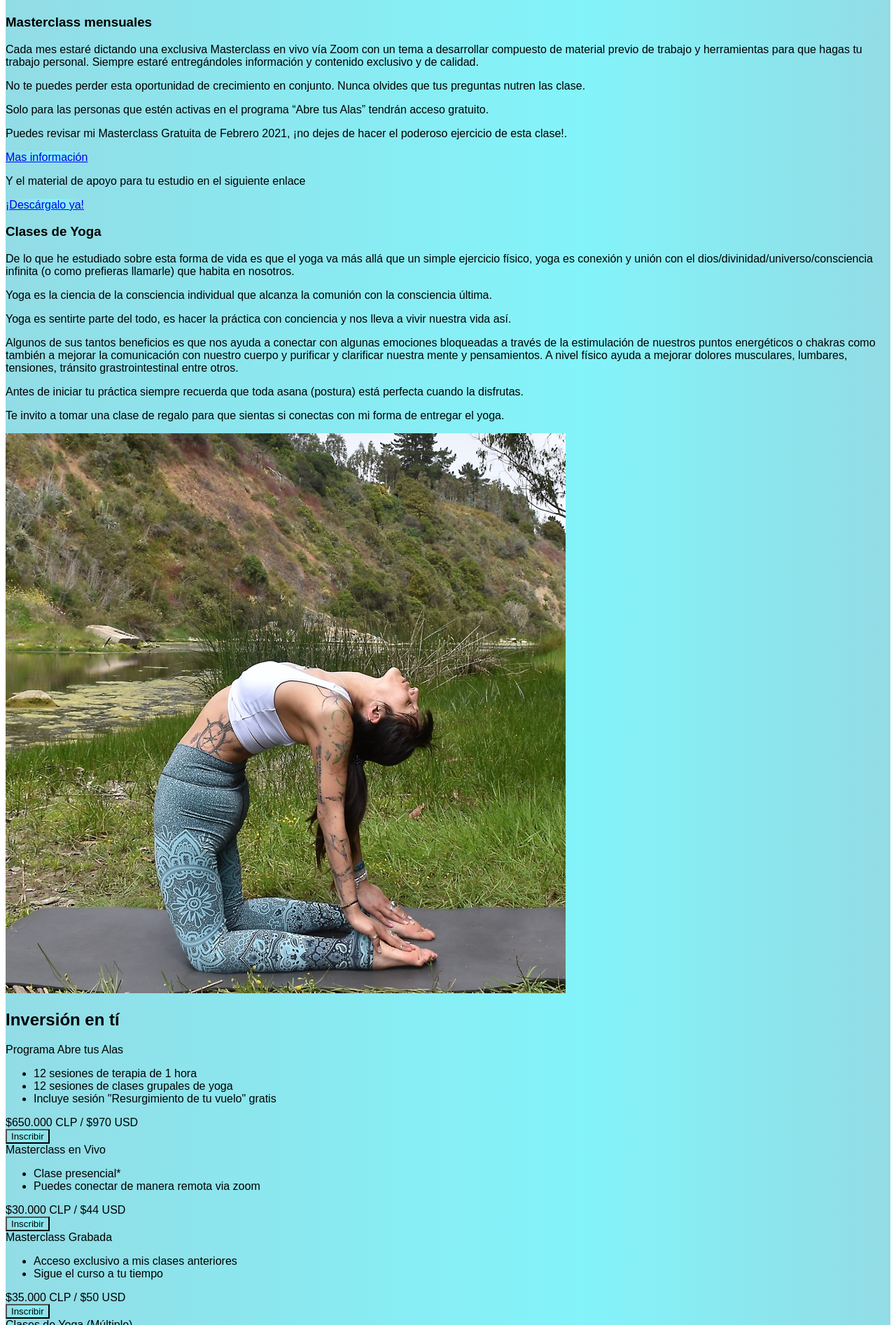
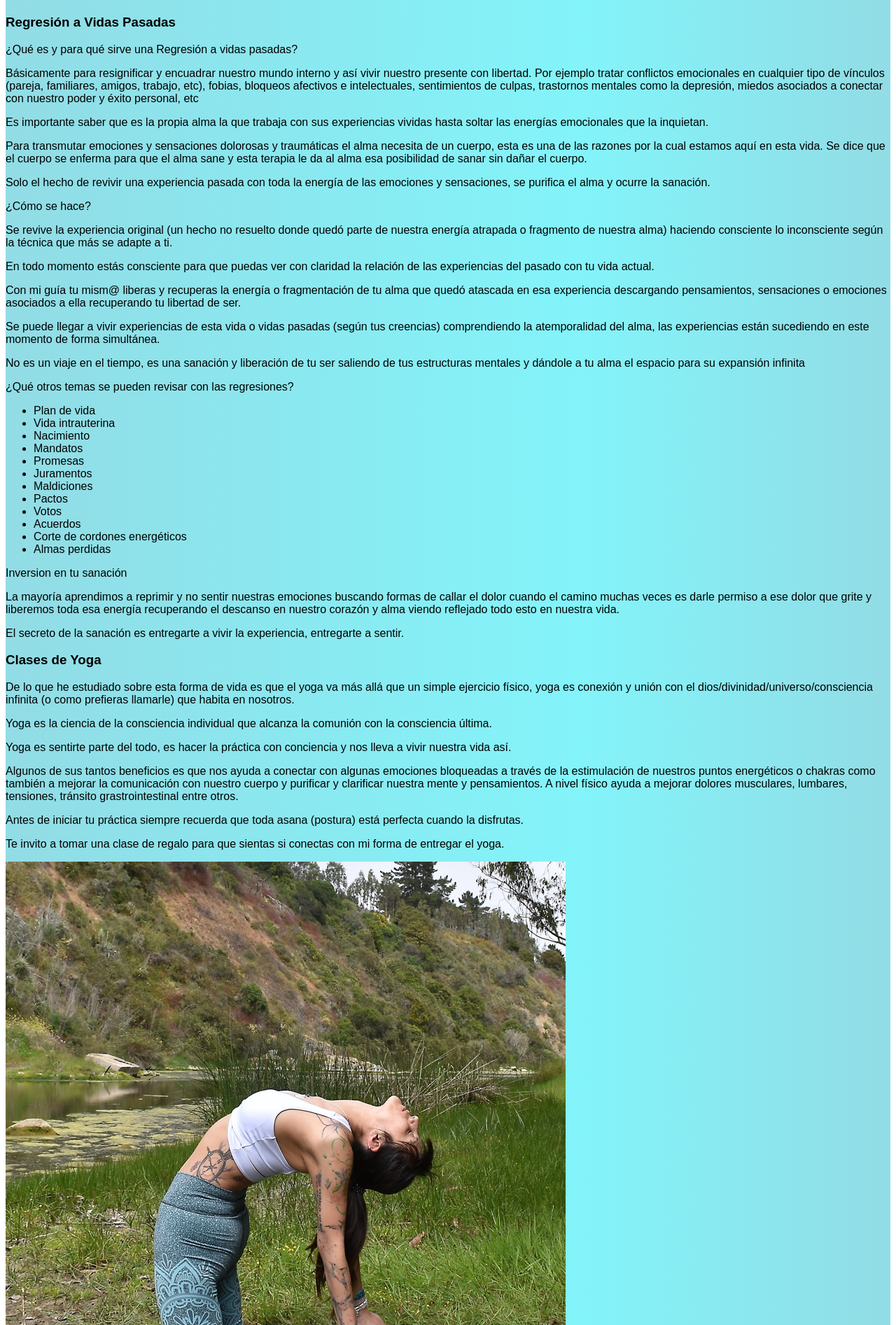
Before and after one commit to aotarola/cotarola, a Next.js app: page / in a window 1280 px wide. Shown: the part 4487-6380 px from the top of the page at 70% size. Built offline with nearby package versions, Linux system fonts and the light colour scheme.

Commit message:
add new service

```diff
--- a/pages/components/Pricing.tsx
+++ b/pages/components/Pricing.tsx
@@ -1,9 +1,14 @@
 import { FunctionComponent } from 'react'
-const toCalendly = (): void => {
-  window.location.href = 'https://calendly.com/claudiaotarola'
+
+const toCalendly = (id): void => {
+  let base ='https://calendly.com/claudiaotarola/'
+  if(id === 'regresion'){
+    base = `${base}regresion-a-vidas-pasadas-rvp`
+  }
+  window.location.href = base
 }
 
-const toForm = (): void => {
+const toForm = (event): void => {
   window.location.href = '#contactme'
 }
 const services = [
@@ -16,28 +21,20 @@ const services = [
       'Incluye sesión "Resurgimiento de tu vuelo" gratis',
     ],
     redirect: toCalendly,
-    priceBefore: null,
-    price: '$650.000 CLP / $970 USD',
+    priceBefore: '$650.000 CLP / $970 USD',
+    price: '$520.000 CLP / $776 USD',
     actionText: 'Inscribir',
-    discountOff: '*Precio valido solo hasta el 30 de Abril',
+    discountOff: '*Precio válido solo hasta el 30 de Septiembre',
   },
   {
-    id: 'masterclass-vivo',
-    name: 'Masterclass en Vivo',
-    whatsIncluded: ['Clase presencial*', 'Puedes conectar de manera remota via zoom'],
+    id: 'regresion',
+    name: 'Regresión a Vidas Pasadas',
+    whatsIncluded: ['Sesiones de 2 horas aprox.'],
     redirect: toCalendly,
-    priceBefore: null,
-    price: '$30.000 CLP / $44 USD',
+    priceBefore: '$60.000 CLP / $90 USD',
+    price: '$36.000 CLP / $54 USD',
     actionText: 'Inscribir',
-  },
-  {
-    id: 'masterclass-grabada',
-    name: 'Masterclass Grabada',
-    whatsIncluded: ['Acceso exclusivo a mis clases anteriores', 'Sigue el curso a tu tiempo'],
-    redirect: toCalendly,
-    priceBefore: null,
-    price: '$35.000 CLP / $50 USD',
-    actionText: 'Inscribir',
+    discountOff: '*Precio válido solo hasta el 30 de Septiembre',
   },
   {
     id: 'yoga',
@@ -92,7 +89,7 @@ const Pricing: FunctionComponent = () => {
                 </div>
                 <div className="flex items-center justify-center">
                   <button
-                    onClick={service.redirect}
+                    onClick={() => service.redirect(service.id)}
                     className="mx-auto lg:mx-0 hover:underline gradient text-button-500 font-bold rounded-full my-6 py-4 px-8 shadow-lg focus:outline-none focus:shadow-outline transform transition hover:scale-105 duration-300 ease-in-out"
                   >
                     {service.actionText}
--- a/pages/components/Services.tsx
+++ b/pages/components/Services.tsx
@@ -79,48 +79,74 @@ const Services: FunctionComponent = () => {
           <div className="w-5/6 mx-auto sm:pt-10 sm:w-1/2">
             <img
               className="sm:h-96 mx-auto rounded-full"
-              alt="Masterclass mensuales"
+              alt="Regresión a Vidas Pasadas"
               src="/mentoria.jpg"
             />
           </div>
           <div className="w-full sm:w-1/2 p-6 mt-6">
             <div className="align-middle">
               <h3 className="text-3xl text-primary-title font-bold leading-none mb-3">
-                Masterclass mensuales
+                Regresión a Vidas Pasadas
               </h3>
               <p className="text-primary-paragraph mb-8">
-                Cada mes estaré dictando una exclusiva Masterclass en vivo vía Zoom con un tema a
-                desarrollar compuesto de material previo de trabajo y herramientas para que hagas tu
-                trabajo personal. Siempre estaré entregándoles información y contenido exclusivo y
-                de calidad.
+                ¿Qué es y para qué sirve una Regresión a vidas pasadas?
               </p>
               <p className="text-primary-paragraph mb-8">
-                No te puedes perder esta oportunidad de crecimiento en conjunto. Nunca olvides que
-                tus preguntas nutren las clase.
+                Básicamente para resignificar y encuadrar nuestro mundo interno y así vivir nuestro presente con libertad. Por ejemplo tratar conflictos emocionales en cualquier tipo de vínculos (pareja, familiares, amigos, trabajo, etc), fobias, bloqueos afectivos e intelectuales, sentimientos de culpas, trastornos mentales como la depresión, miedos asociados a conectar con nuestro poder y éxito personal, etc
               </p>
               <p className="text-primary-paragraph mb-8">
-                Solo para las personas que estén activas en el programa “Abre tus Alas” tendrán
-                acceso gratuito.
+                Es importante saber que es la propia alma la que trabaja con sus experiencias vividas hasta soltar las energías emocionales que la inquietan.
               </p>
-              <p className="text-primary-paragraph">
-                Puedes revisar mi Masterclass Gratuita de Febrero 2021, ¡no dejes de hacer el
-                poderoso ejercicio de esta clase!.
+              <p className="text-primary-paragraph mb-8">
+                Para transmutar emociones y sensaciones dolorosas y traumáticas el alma necesita de un cuerpo, esta es una de las razones por la cual estamos aquí en esta vida. Se dice que  el cuerpo se enferma para que el alma sane y esta terapia le da al alma esa posibilidad  de sanar sin dañar el cuerpo.
               </p>
-              <a
-                href="https://youtu.be/nXvkmEO5gRM"
-                className="inline-block mx-auto lg:mx-0 hover:underline gradient text-button-500 font-bold rounded-full my-6 py-4 px-8 shadow-lg focus:outline-none focus:shadow-outline transform transition hover:scale-105 duration-300 ease-in-out mb-8"
-              >
-                Mas información
-              </a>
-              <p className="text-primary-paragraph">
-                Y el material de apoyo para tu estudio en el siguiente enlace
+              <p className="text-primary-paragraph mb-8">
+                Solo el hecho de revivir una experiencia pasada con toda la energía de las emociones y sensaciones, se purifica el alma y ocurre la sanación.
               </p>
-              <a
-                href="https://www.dropbox.com/sh/s5es3babvja3kus/AAC36cCg5T0G5YT7LHQmt21La?dl=0"
-                className="inline-block mx-auto lg:mx-0 hover:underline gradient text-button-500 font-bold rounded-full my-6 py-4 px-8 shadow-lg focus:outline-none focus:shadow-outline transform transition hover:scale-105 duration-300 ease-in-out"
-              >
-                ¡Descárgalo ya!
-              </a>
+              <p className="text-primary-paragraph mb-8">
+                ¿Cómo se hace?
+              </p>
+              <p className="text-primary-paragraph mb-8">
+                Se revive la experiencia original (un hecho no resuelto donde quedó parte de nuestra energía atrapada o fragmento de nuestra alma) haciendo  consciente lo inconsciente según la técnica que más se adapte a ti.
+              </p>
+              <p className="text-primary-paragraph mb-8">
+                En todo momento estás consciente para que puedas ver con claridad la relación  de las experiencias del pasado con tu vida actual.
+              </p>
+              <p className="text-primary-paragraph mb-8">
+                Con mi guía tu mism@ liberas y recuperas la energía o fragmentación de tu alma que quedó atascada en esa experiencia descargando pensamientos, sensaciones o emociones asociados a ella recuperando tu libertad de ser.
+              </p>
+              <p className="text-primary-paragraph mb-8">
+                Se puede llegar a vivir experiencias de esta vida o vidas pasadas (según tus creencias) comprendiendo la atemporalidad del alma, las experiencias están sucediendo en este momento de forma simultánea.
+              </p>
+              <p className="text-primary-paragraph mb-8">
+                No es un viaje en el tiempo, es una sanación y liberación de tu ser saliendo de tus estructuras mentales y dándole a tu alma el espacio para  su expansión infinita
+              </p>
+              <p className="text-primary-paragraph mb-8">
+                ¿Qué otros temas se pueden revisar con las regresiones?
+              </p>
+              <ul className="text-primary-paragraph ml-4 mb-8 list-disc">
+                <li>Plan de vida</li>
+                <li>Vida intrauterina</li>
+                <li>Nacimiento</li>
+                <li>Mandatos</li>
+                <li>Promesas</li>
+                <li>Juramentos</li>
+                <li>Maldiciones</li>
+                <li>Pactos</li>
+                <li>Votos</li>
+                <li>Acuerdos</li>
+                <li>Corte de cordones energéticos</li>
+                <li>Almas perdidas</li>
+              </ul>
+              <p className="text-primary-paragraph mb-8">
+                  Inversion en tu sanación
+              </p>
+              <p className="text-primary-paragraph mb-8">
+                  La mayoría aprendimos a reprimir y no sentir nuestras emociones buscando formas de callar el dolor cuando el camino muchas veces es darle permiso a ese dolor que grite y liberemos toda esa energía recuperando el descanso en nuestro corazón y alma viendo reflejado todo esto en nuestra vida.
+              </p>
+              <p className="text-primary-paragraph mb-8">
+                  El secreto de la sanación es entregarte a vivir la experiencia, entregarte a sentir.
+              </p>
             </div>
           </div>
         </div>
```
